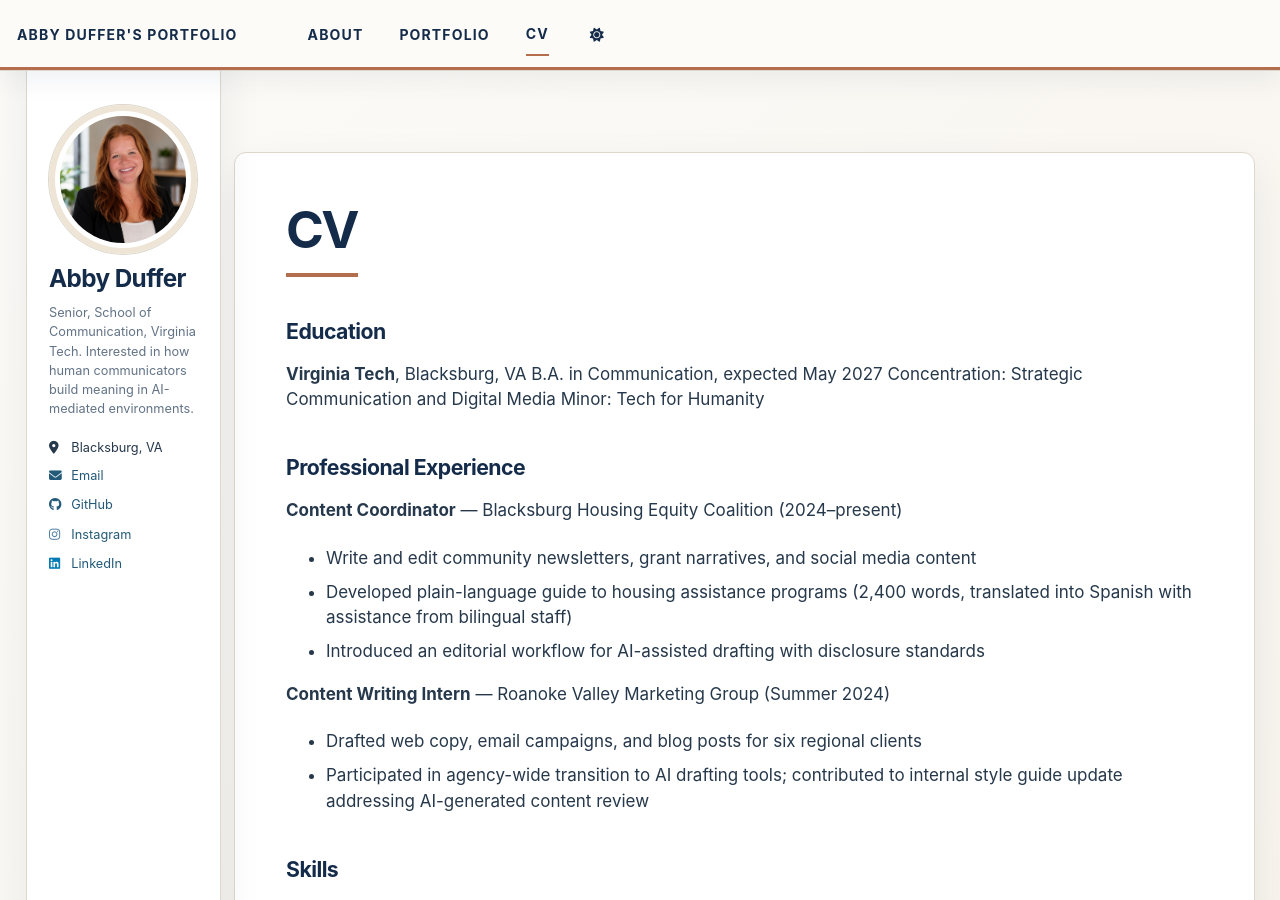
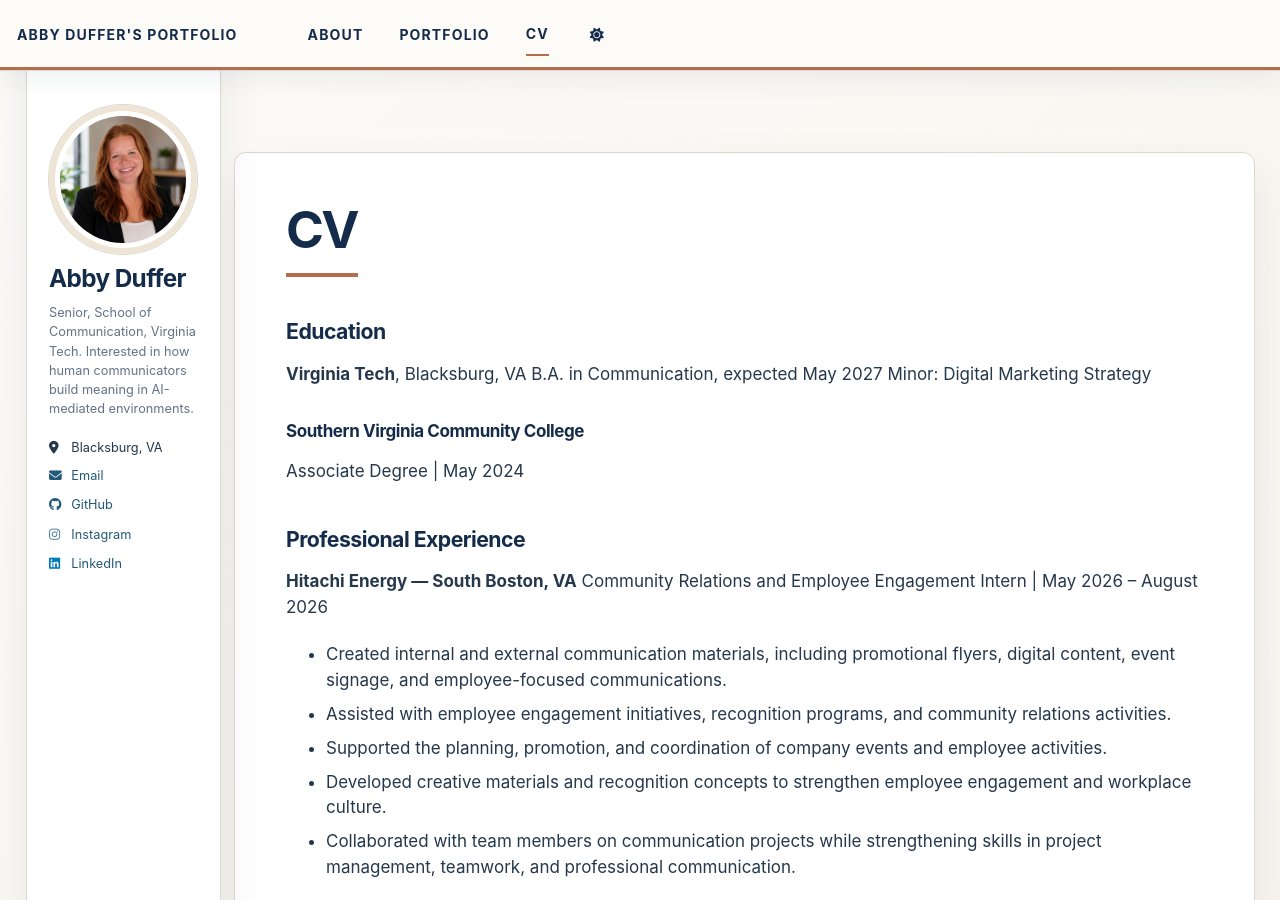
Before and after one commit to abbyduffer12/abbyduffer12.github.io, a Jekyll site: the page built from _pages/cv.md, in a window 1280 px wide and 900 px high. Built offline with Jekyll 4.4.1, drawn with Linux system fonts in a browser that asks for light colours; a script bundle is joined from its source files by our own code; library files that are not in the unit come from our copies.

Commit message:
Revise CV with new education and internship details
Updated education section and added new internship experience.

```diff
--- a/_pages/cv.md
+++ b/_pages/cv.md
@@ -18,16 +18,19 @@ redirect_from:
 
 **Virginia Tech**, Blacksburg, VA
 B.A. in Communication, expected May 2027
-Concentration: Strategic Communication and Digital Media
-Minor: Tech for Humanity
+Minor: Digital Marketing Strategy
+
+### Southern Virginia Community College
+Associate Degree | May 2024
 
 ## Professional Experience
 
-**Content Coordinator** — Blacksburg Housing Equity Coalition (2024–present)
-- Write and edit community newsletters, grant narratives, and social media content
-- Developed plain-language guide to housing assistance programs (2,400 words,
-  translated into Spanish with assistance from bilingual staff)
-- Introduced an editorial workflow for AI-assisted drafting with disclosure standards
+**Hitachi Energy — South Boston, VA** Community Relations and Employee Engagement Intern | May 2026 – August 2026
+- Created internal and external communication materials, including promotional flyers, digital content, event signage, and employee-focused communications.
+- Assisted with employee engagement initiatives, recognition programs, and community relations activities.
+- Supported the planning, promotion, and coordination of company events and employee activities.
+- Developed creative materials and recognition concepts to strengthen employee engagement and workplace culture.
+- Collaborated with team members on communication projects while strengthening skills in project management, teamwork, and professional communication.
 
 **Content Writing Intern** — Roanoke Valley Marketing Group (Summer 2024)
 - Drafted web copy, email campaigns, and blog posts for six regional clients
```
